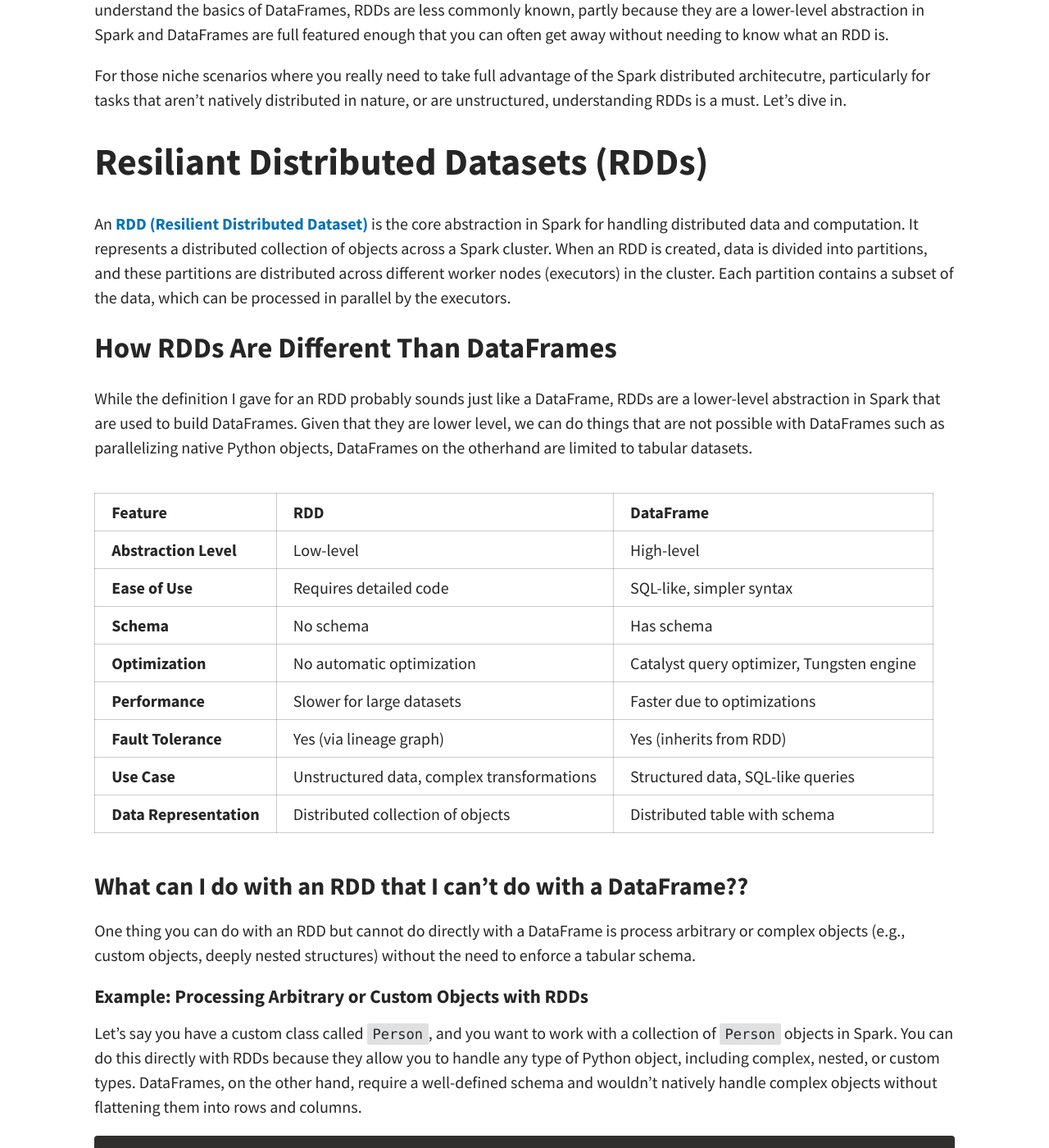
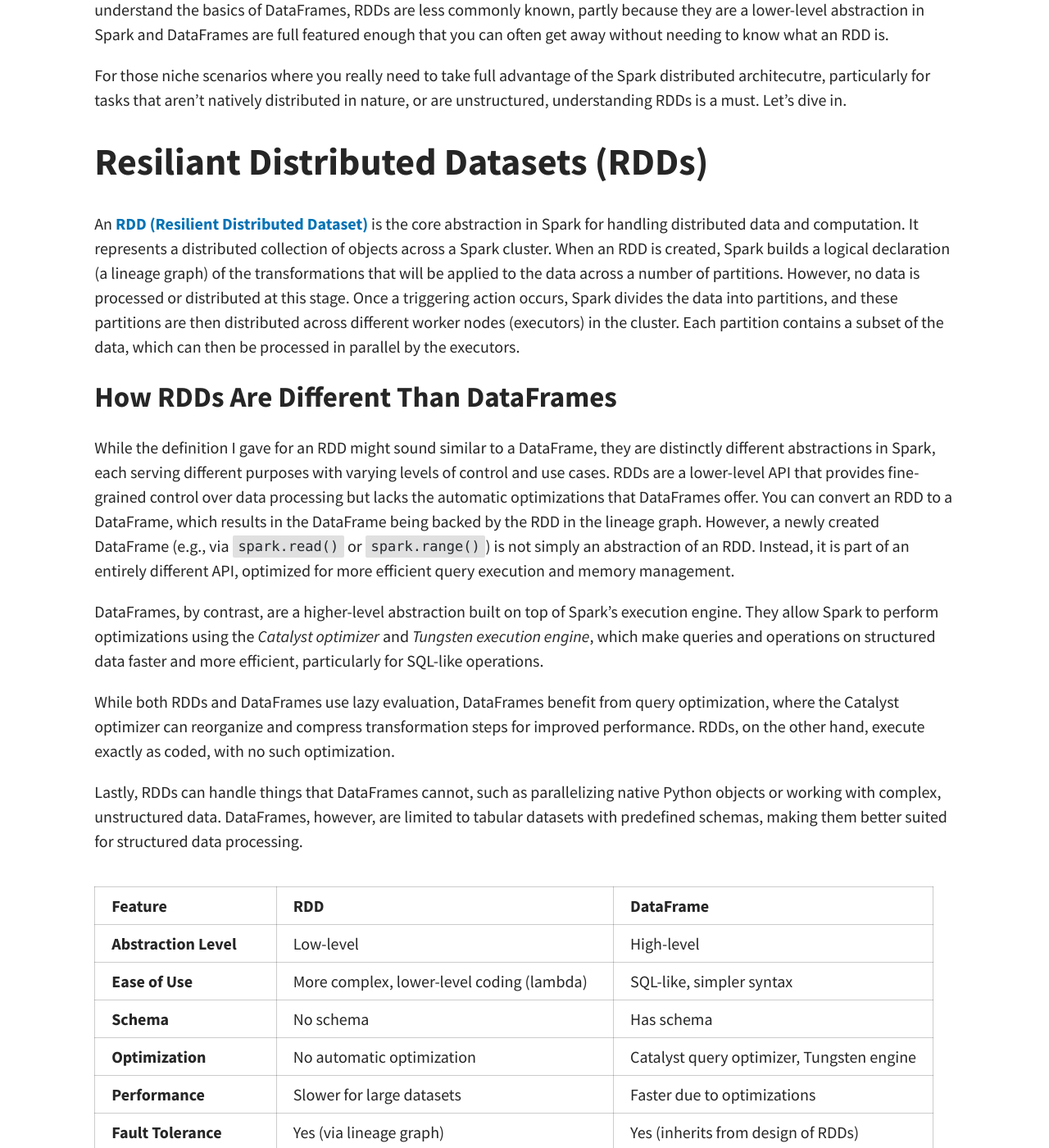
Before and after one commit to mwc360/mwc360.github.io, a Jekyll site: the page built from _posts/2024-10-10-RDDs-vs-DataFrames.md, in a window 1280 px wide and 1400 px high, scrolled down 472 px. Shown: the whole window at 82% size. Built offline with Jekyll 4.4.1, drawn with Linux system fonts in a browser that asks for light colours; a script that is not in the unit is left out; comment, search, counter and statistics services are not loaded; some of the changed text lies outside the part shown.

Commit message:
clarify that DataFrames are not just fancy RDDs

```diff
--- a/_posts/2024-10-10-RDDs-vs-DataFrames.md
+++ b/_posts/2024-10-10-RDDs-vs-DataFrames.md
@@ -13,19 +13,25 @@ I was 95% done with writing a fun case study on how to parallelize API calls and
 For those niche scenarios where you really need to take full advantage of the Spark distributed architecutre, particularly for tasks that aren't natively distributed in nature, or are unstructured, understanding RDDs is a must. Let's dive in.
 
 # Resiliant Distributed Datasets (RDDs)
-An **[RDD (Resilient Distributed Dataset)](https://spark.apache.org/docs/latest/rdd-programming-guide.html)** is the core abstraction in Spark for handling distributed data and computation. It represents a distributed collection of objects across a Spark cluster. When an RDD is created, data is divided into partitions, and these partitions are distributed across different worker nodes (executors) in the cluster. Each partition contains a subset of the data, which can be processed in parallel by the executors.
+An **[RDD (Resilient Distributed Dataset)](https://spark.apache.org/docs/latest/rdd-programming-guide.html)** is the core abstraction in Spark for handling distributed data and computation. It represents a distributed collection of objects across a Spark cluster. When an RDD is created, Spark builds a logical declaration (a lineage graph) of the transformations that will be applied to the data across a number of partitions. However, no data is processed or distributed at this stage. Once a triggering action occurs, Spark divides the data into partitions, and these partitions are then distributed across different worker nodes (executors) in the cluster. Each partition contains a subset of the data, which can then be processed in parallel by the executors.
 
 ## How RDDs Are Different Than DataFrames
-While the definition I gave for an RDD probably sounds just like a DataFrame, RDDs are a lower-level abstraction in Spark that are used to build DataFrames. Given that they are lower level, we can do things that are not possible with DataFrames such as parallelizing native Python objects, DataFrames on the otherhand are limited to tabular datasets.
+While the definition I gave for an RDD might sound similar to a DataFrame, they are distinctly different abstractions in Spark, each serving different purposes with varying levels of control and use cases. RDDs are a lower-level API that provides fine-grained control over data processing but lacks the automatic optimizations that DataFrames offer. You can convert an RDD to a DataFrame, which results in the DataFrame being backed by the RDD in the lineage graph. However, a newly created DataFrame (e.g., via `spark.read()` or `spark.range()`) is not simply an abstraction of an RDD. Instead, it is part of an entirely different API, optimized for more efficient query execution and memory management.
+
+DataFrames, by contrast, are a higher-level abstraction built on top of Spark’s execution engine. They allow Spark to perform optimizations using the _Catalyst optimizer_ and _Tungsten execution engine_, which make queries and operations on structured data faster and more efficient, particularly for SQL-like operations.
+
+While both RDDs and DataFrames use lazy evaluation, DataFrames benefit from query optimization, where the Catalyst optimizer can reorganize and compress transformation steps for improved performance. RDDs, on the other hand, execute exactly as coded, with no such optimization.
+
+Lastly, RDDs can handle things that DataFrames cannot, such as parallelizing native Python objects or working with complex, unstructured data. DataFrames, however, are limited to tabular datasets with predefined schemas, making them better suited for structured data processing.
 
 | Feature                 | RDD                                        | DataFrame                                 |
 |-------------------------|--------------------------------------------|-------------------------------------------|
 | **Abstraction Level**   | Low-level                                  | High-level                                |
-| **Ease of Use**         | Requires detailed code                     | SQL-like, simpler syntax                  |
+| **Ease of Use**         | More complex, lower-level coding (lambda)  | SQL-like, simpler syntax                  |
 | **Schema**              | No schema                                  | Has schema                                |
 | **Optimization**        | No automatic optimization                  | Catalyst query optimizer, Tungsten engine |
 | **Performance**         | Slower for large datasets                  | Faster due to optimizations               |
-| **Fault Tolerance**     | Yes (via lineage graph)                    | Yes (inherits from RDD)                   |
+| **Fault Tolerance**     | Yes (via lineage graph)                    | Yes (inherits from design of RDDs)        |
 | **Use Case**            | Unstructured data, complex transformations | Structured data, SQL-like queries         |
 | **Data Representation** | Distributed collection of objects          | Distributed table with schema             |
 
@@ -91,7 +97,7 @@ After an RDD is created with `parallelize`, just like with DataFrames, you can a
 1. **Actions**:
     - Actions (i.e: `foreach`, `reduce`, `collect`, `foreachPartition`) trigger the actual computation of the transformations. For example, collect will gather all the transformed data from the executors and return it to the driver, while foreach or foreachPartition can perform side effects like writing to a database or logging.
 
-There are more methods explained in the [RDD documentation](https://spark.apache.org/docs/latest/api/python/reference/api/pyspark.RDD.html#pyspark.RDD) than one can possibly remember, I'll highlight a few of the basics. You'll notice that nearly all of these methods are also referenced in the [DataFrames documentation](https://spark.apache.org/docs/latest/api/python/reference/pyspark.sql/dataframe.html), this is because a DataFrame is fundamentally a higher-level tabular abstraction of an RDD, therefore many methods are inherited from RDDs.
+There are more methods explained in the [RDD documentation](https://spark.apache.org/docs/latest/api/python/reference/api/pyspark.RDD.html#pyspark.RDD) than one can possibly remember, I'll highlight a few of the basics. You'll notice that nearly all of these same methods are also referenced in the [DataFrames documentation](https://spark.apache.org/docs/latest/api/python/reference/pyspark.sql/dataframe.html). Having similar features for both RDDs and DataFrames allows for a more consistent API, user experience, and ability to migrate between the two.
 
 ### Example RDD Transformations
 1. `map`
```
Also changed, not shown: _posts/2024-10-14-Creating-Resiliency-With-Retry-Logic.md (+1 -1 lines).
